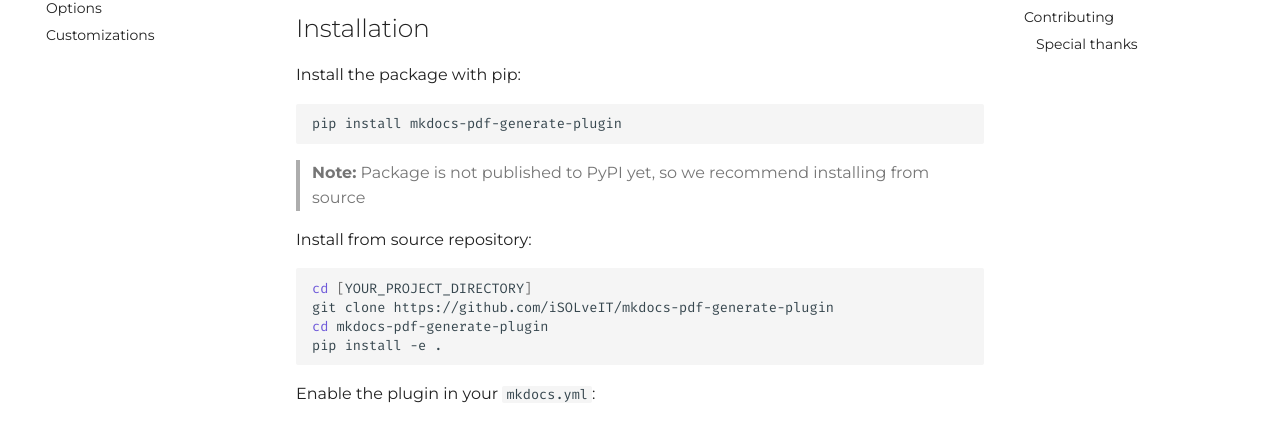
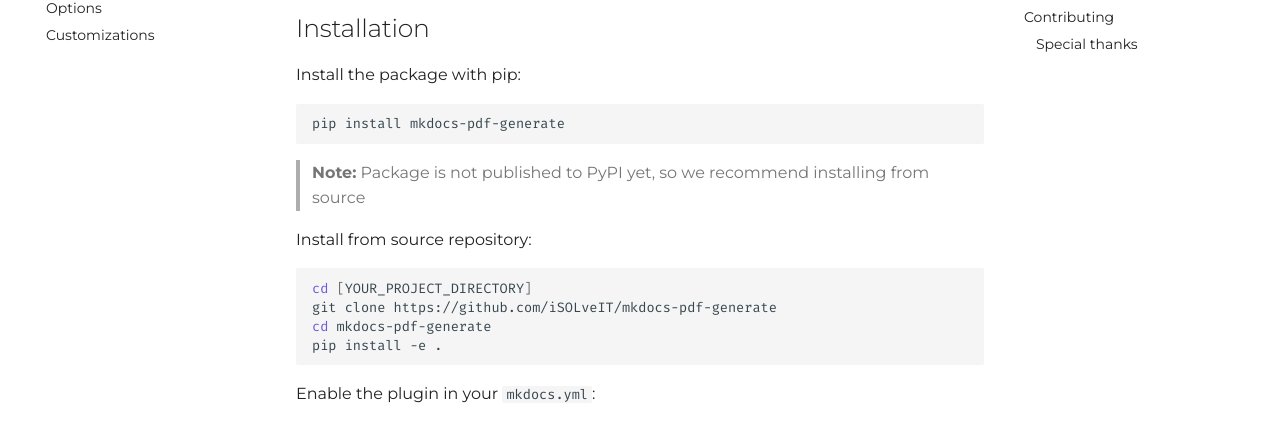
Before and after one commit to iSOLveIT/mkdocs-pdf-generate, an MkDocs documentation site: the page built from docs/docs/index.md, in a window 1280 px wide and 900 px high, scrolled down 417 px. Shown: the part 145-568 px from the top of the window. Built offline with MkDocs 1.6.1 and Material for MkDocs 9.7.7, drawn with Linux system fonts in a browser that asks for light colours; comment, search, counter and statistics services are not loaded.

Commit message:
Updated docs

````diff
--- a/docs/docs/index.md
+++ b/docs/docs/index.md
@@ -29,7 +29,7 @@
 Install the package with pip:
 
 ```bash
-pip install mkdocs-pdf-generate-plugin
+pip install mkdocs-pdf-generate
 ```
 > **Note:** Package is not published to PyPI yet, so we recommend installing from source
 
@@ -37,8 +37,8 @@
 
 ```bash
 cd [YOUR_PROJECT_DIRECTORY]
-git clone https://github.com/iSOLveIT/mkdocs-pdf-generate-plugin
-cd mkdocs-pdf-generate-plugin
+git clone https://github.com/iSOLveIT/mkdocs-pdf-generate
+cd mkdocs-pdf-generate
 pip install -e .
 ```
 
@@ -63,7 +63,7 @@
 ### **Special thanks**
 - [Terry Zhao][terry] the author of the [MkDocs PDF Export Plugin][mkdocs-pdf-export-plugin] the source of our inspiration. We've used some of his code in this project.
 
-[github-issues]: https://github.com/iSOLveIT/mkdocs-pdf-generate-plugin/issues
-[contributing]: https://github.com/iSOLveIT/mkdocs-pdf-generate-plugin/blob/main/CONTRIBUTING.md
+[github-issues]: https://github.com/iSOLveIT/mkdocs-pdf-generate/issues
+[contributing]: https://github.com/iSOLveIT/mkdocs-pdf-generate/blob/main/CONTRIBUTING.md
 [terry]: https://github.com/zhaoterryy
 [mkdocs-pdf-export-plugin]: https://github.com/zhaoterryy/mkdocs-pdf-export-plugin
````
Also changed, not shown: README.md.
